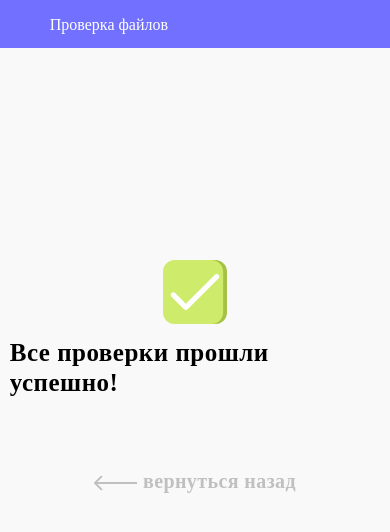
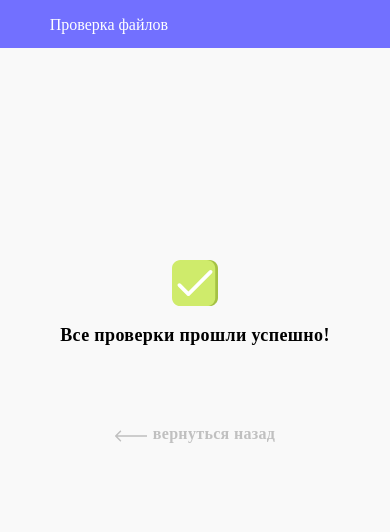
Before and after one commit to ITIXYXYWA/hakaton, a React (Create React App) app: page /accept in a window 390 px wide. Shown: the top 532 px of the page. Built offline with nearby package versions, Linux system fonts and the light colour scheme; a web font is replaced by a local one.

Commit message:
added adaptive for accept page

```diff
--- a/src/components/accept/accept.css
+++ b/src/components/accept/accept.css
@@ -48,3 +48,45 @@
 .go-back:active path {
   opacity: 0.4;
 }
+
+@media screen and (max-width: 470px) {
+
+  .accept-img {
+    width: 46px;
+    height: 46px;
+  }
+
+  .accept-title {
+    font-size: 18px;
+  }
+
+  .go-back {
+    font-size: 16px;
+  }
+
+  .go-back-arrow svg {
+    width: 32px;
+    height: 20px;
+  }
+}
+
+@media screen and (max-width: 345px) {
+
+  .accept-img {
+    width: 42px;
+    height: 42px;
+  }
+
+  .accept-title {
+    font-size: 14px;
+  }
+
+  .go-back {
+    font-size: 12px;
+  }
+
+  .go-back-arrow svg {
+    width: 22px;
+    height: 19px;
+  }
+}
```
